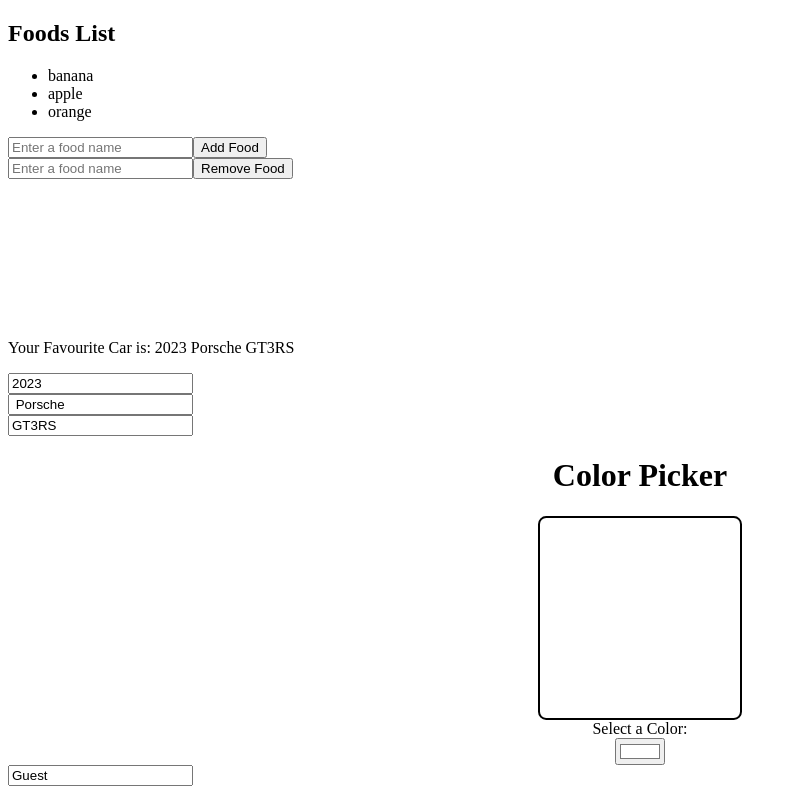
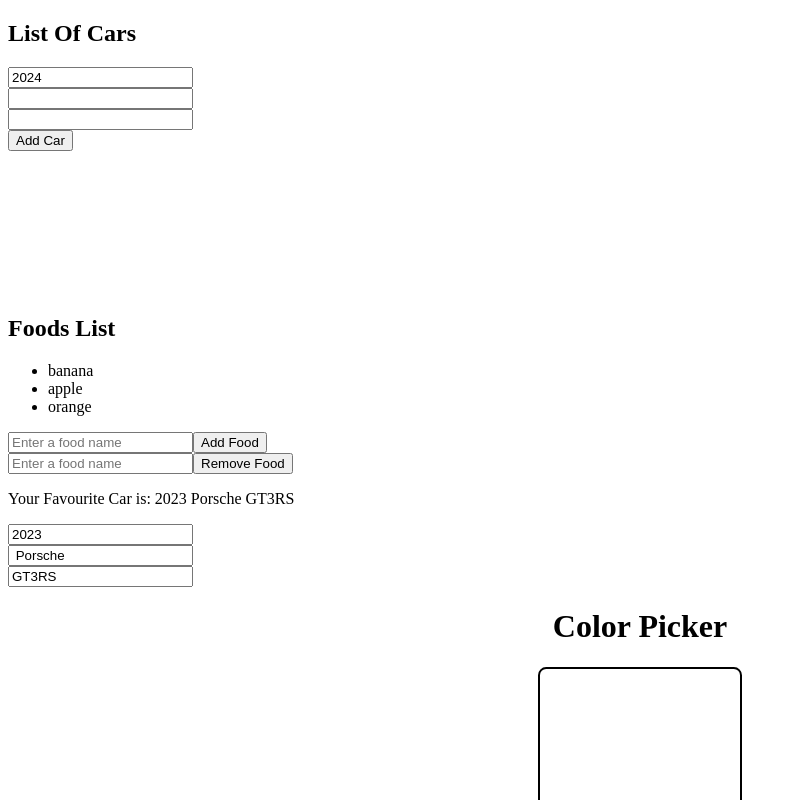
Before and after one commit to mehmetpektass/Card-Component, a React (Vite) app: page / in a window 1280 px wide. Shown: the top 800 px of the page, without its empty margins (0-797 px from the left). Built offline with nearby package versions, Linux system fonts and the light colour scheme.

Commit message:
edited FavouriteCar.jsx

```diff
--- a/src/App.jsx
+++ b/src/App.jsx
@@ -8,12 +8,13 @@ import OnChange from './OnChange.jsx';
 import ColorPicker from './ColorPicker.jsx';
 import Car from './Car.jsx';
 import Food from './Food.jsx';
+import FavouriteCar from './FavouriteCar.jsx';
 
 function App() {
 
   return (
     <>
-    <Food/>
+    <FavouriteCar/>
     <br />
     <br/>
     <br/>
@@ -22,6 +23,7 @@ function App() {
     <br/>
     <br/>
     <br/>
+    <Food/>
     <Car/>
     <ColorPicker/>
     <OnChange/>
--- /dev/null
+++ b/src/FavouriteCar.jsx
@@ -0,0 +1,48 @@
+import React, {useState} from "react";
+import List from "./List";
+
+function FavouriteCar(){
+
+    const [cars , setCars] = useState([]);
+    const [carYear , setCarYear] = useState(new Date().getFullYear());
+    const [carMake , setCarMake] = useState("");
+    const [carModel , setCarModel] = useState("");
+
+    const handleAddCar = () =>{
+        const newCar = {year: carYear,
+                        make: carMake,
+                        model: carModel
+                        }
+        setCars(prevCar => ([...prevCar, newCar]))
+
+        setCarMake("")
+        setCarModel("");
+    }
+
+    const handleChangeYear = (event) =>{
+        setCarYear(event.target.value)
+    }
+    const handleChangeMake = (event) =>{
+        setCarMake(event.target.value)
+    }
+    const handleChangeModel = (event) =>{
+        setCarModel(event.target.value)
+    }
+
+    return(
+        <div>
+            <h2>List Of Cars</h2>
+            <ul>
+                {cars.map((car, index) =>
+                <li key={index}>
+                    {car.year},{car.make}, {car.model}
+                </li>)}
+            </ul>
+            <input type="number" value={carYear} onChange={handleChangeYear} /><br />
+            <input type="text" value={carMake} onChange={handleChangeMake} /><br />
+            <input type="text" value={carModel} onChange={handleChangeModel} /><br />
+            <button onClick={handleAddCar}>Add Car</button>
+        </div>
+    );
+}
+export default FavouriteCar
```
